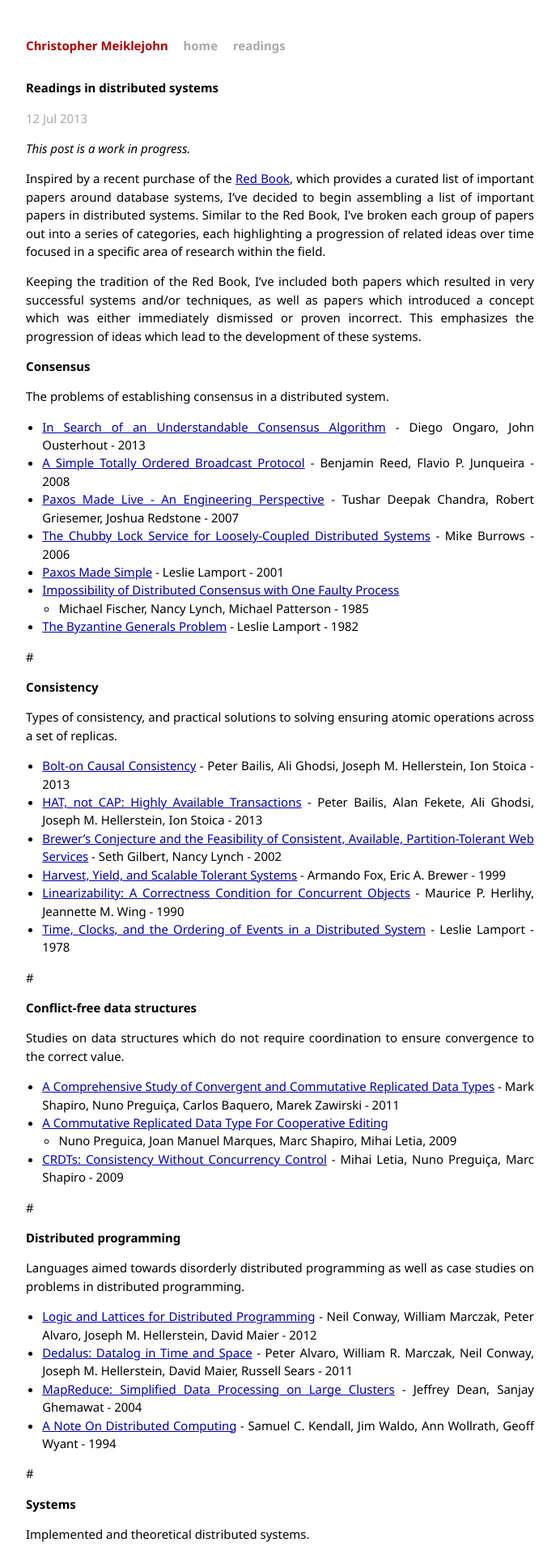
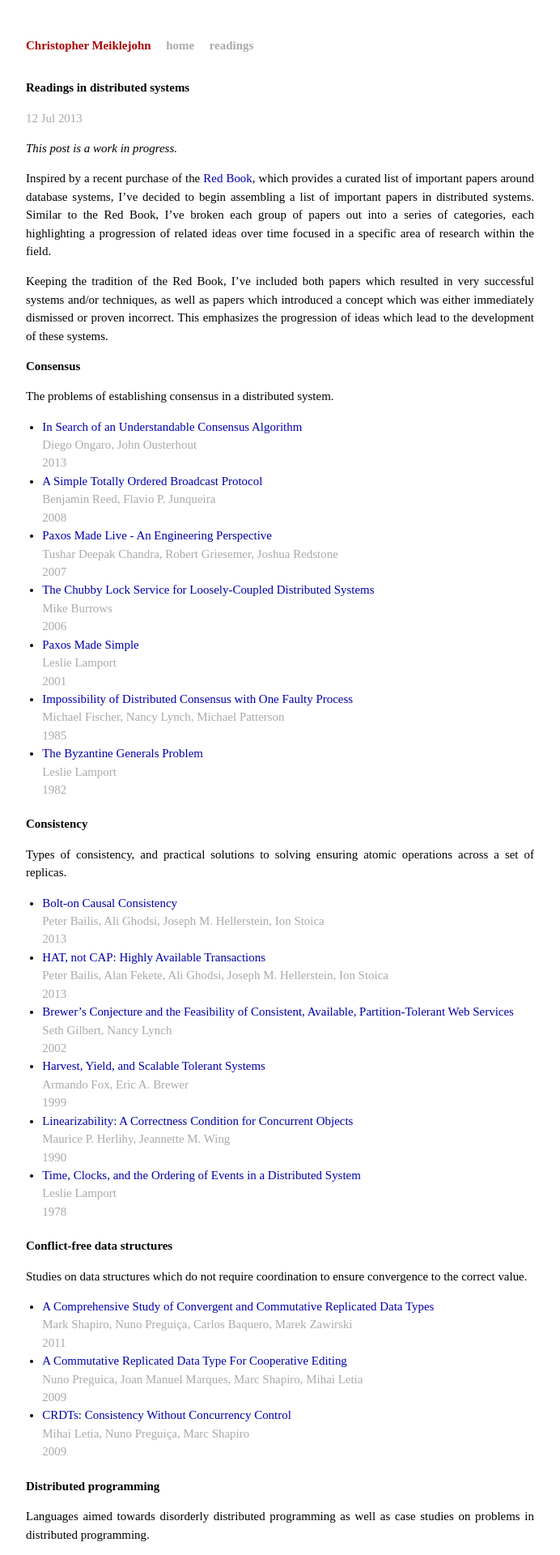
Before and after one commit to cmeiklejohn/cmeiklejohn.github.io, a Jekyll site: the page built from _posts/2013-07-12-readings-in-distributed-systems.markdown, in a window 1280 px wide. Shown: the top 1920 px of the page at 81% size, without its empty margins (294-986 px from the left). Built offline with Jekyll 4.4.1, drawn with Linux system fonts in a browser that asks for light colours; some web fonts are replaced; comment, search, counter and statistics services are not loaded; some of the changed text lies outside the part shown.

Commit message:
Update post and theme.

```diff
--- a/_layouts/default.html
+++ b/_layouts/default.html
@@ -13,7 +13,7 @@
         <link rel="stylesheet" href="/css/main.css">
 
         <link rel="alternate" type="application/rss+xml" title="{{ site.name }}" href="{{ site.url }}/feed.xml">
-
+        <link href='http://fonts.googleapis.com/css?family=Droid+Serif:400,700,400italic,700italic' rel='stylesheet' type='text/css'>
         <link href='http://fonts.googleapis.com/css?family=Noto+Sans:400,700,400italic,700italic' rel='stylesheet' type='text/css'>
         <link href='http://fonts.googleapis.com/css?family=Inconsolata:400,700' rel='stylesheet' type='text/css'>
     </head>
--- a/_posts/2013-07-12-readings-in-distributed-systems.markdown
+++ b/_posts/2013-07-12-readings-in-distributed-systems.markdown
@@ -24,98 +24,115 @@ to the development of these systems.
 
 The problems of establishing consensus in a distributed system.
 
-* [In Search of an Understandable Consensus Algorithm][raft] -
-    Diego Ongaro, John Ousterhout - 2013
-* [A Simple Totally Ordered Broadcast Protocol][zab] - Benjamin Reed,
-  Flavio P. Junqueira - 2008
-* [Paxos Made Live - An Engineering Perspective][paxoslive] -
-    Tushar Deepak Chandra, Robert Griesemer, Joshua Redstone - 2007
-* [The Chubby Lock Service for Loosely-Coupled Distributed
-  Systems][chubby] - Mike Burrows - 2006
-* [Paxos Made Simple][paxossimple] - Leslie Lamport - 2001
+* [In Search of an Understandable Consensus Algorithm][raft]
+  <span class="author">Diego Ongaro, John Ousterhout</span>
+  <span class="date">2013</span>
+* [A Simple Totally Ordered Broadcast Protocol][zab]
+  <span class="author">Benjamin Reed, Flavio P. Junqueira</span>
+  <span class="date">2008</span>
+* [Paxos Made Live - An Engineering Perspective][paxoslive]
+  <span class="author">Tushar Deepak Chandra, Robert Griesemer, Joshua Redstone</span>
+  <span class="date">2007</span>
+* [The Chubby Lock Service for Loosely-Coupled Distributed Systems][chubby]
+  <span class="author">Mike Burrows</span>
+  <span class="date">2006</span>
+* [Paxos Made Simple][paxossimple]
+  <span class="author">Leslie Lamport</span>
+  <span class="date">2001</span>
 * [Impossibility of Distributed Consensus with One Faulty Process][flp]
-  - Michael Fischer, Nancy Lynch, Michael Patterson - 1985
-* [The Byzantine Generals Problem][generals] - Leslie Lamport - 1982
-
-#
+  <span class="author">Michael Fischer, Nancy Lynch, Michael Patterson</span>
+  <span class="date">1985</span>
+* [The Byzantine Generals Problem][generals]
+  <span class="author">Leslie Lamport</span>
+  <span class="date">1982</span>
 
 ## Consistency
 
 Types of consistency, and practical solutions to solving ensuring atomic
 operations across a set of replicas.
 
-* [Bolt-on Causal Consistency][bolt] - Peter Bailis, Ali Ghodsi, Joseph
-  M. Hellerstein, Ion Stoica - 2013
-* [HAT, not CAP: Highly Available Transactions][hat] - Peter Bailis,
-  Alan Fekete, Ali Ghodsi, Joseph M. Hellerstein, Ion Stoica - 2013
-* [Brewer's Conjecture and the Feasibility of Consistent, Available,
-  Partition-Tolerant Web Services][cap] - Seth Gilbert, Nancy Lynch -
-  2002
-* [Harvest, Yield, and Scalable Tolerant Systems][harvest] - Armando
-  Fox, Eric A. Brewer - 1999
-* [Linearizability: A Correctness Condition for Concurrent
-  Objects][linearizability] - Maurice P. Herlihy, Jeannette M. Wing -
-  1990
-* [Time, Clocks, and the Ordering of Events in a Distributed
-  System][clocks] - Leslie Lamport - 1978
-
-#
+* [Bolt-on Causal Consistency][bolt]
+  <span class="author">Peter Bailis, Ali Ghodsi, Joseph M. Hellerstein, Ion Stoica</span>
+  <span class="date">2013</span>
+* [HAT, not CAP: Highly Available Transactions][hat]
+  <span class="author">Peter Bailis, Alan Fekete, Ali Ghodsi, Joseph M. Hellerstein, Ion Stoica</span>
+  <span class="date">2013</span>
+* [Brewer's Conjecture and the Feasibility of Consistent, Available, Partition-Tolerant Web Services][cap]
+  <span class="author">Seth Gilbert, Nancy Lynch</span>
+  <span class="date">2002</span>
+* [Harvest, Yield, and Scalable Tolerant Systems][harvest]
+  <span class="author">Armando Fox, Eric A. Brewer</span>
+  <span class="date">1999</span>
+* [Linearizability: A Correctness Condition for Concurrent Objects][linearizability]
+  <span class="author">Maurice P. Herlihy, Jeannette M. Wing</span>
+  <span class="date">1990</span>
+* [Time, Clocks, and the Ordering of Events in a Distributed System][clocks]
+  <span class="author">Leslie Lamport</span>
+  <span class="date">1978</span>
 
 ## Conflict-free data structures
 
 Studies on data structures which do not require coordination to ensure
 convergence to the correct value.
 
-* [A Comprehensive Study of Convergent and Commutative Replicated Data
-    Types][crdt1] - Mark Shapiro, Nuno Preguiça, Carlos Baquero, Marek
-    Zawirski - 2011
+* [A Comprehensive Study of Convergent and Commutative Replicated Data Types][crdt1]
+  <span class="author">Mark Shapiro, Nuno Preguiça, Carlos Baquero, Marek Zawirski</span>
+  <span class="date">2011</span>
 * [A Commutative Replicated Data Type For Cooperative Editing][treedoc]
-  - Nuno Preguica, Joan Manuel Marques, Marc Shapiro, Mihai Letia, 2009
-* [CRDTs: Consistency Without Concurrency Control][crdt2] - Mihai Letia,
-  Nuno Preguiça, Marc Shapiro - 2009
-
-#
+  <span class="author">Nuno Preguica, Joan Manuel Marques, Marc Shapiro,
+  Mihai Letia</span>
+  <span class="date">2009</span>
+* [CRDTs: Consistency Without Concurrency Control][crdt2]
+  <span class="author">Mihai Letia, Nuno Preguiça, Marc Shapiro</span>
+  <span class="date">2009</span>
 
 ## Distributed programming
 
 Languages aimed towards disorderly distributed programming as well as
 case studies on problems in distributed programming.
 
-* [Logic and Lattices for Distributed Programming][blooml] - Neil
-  Conway, William Marczak, Peter Alvaro, Joseph M. Hellerstein, David
-  Maier - 2012
-* [Dedalus: Datalog in Time and Space][dedalus] - Peter Alvaro, William
-  R. Marczak, Neil Conway, Joseph M. Hellerstein, David Maier, Russell
-  Sears - 2011
-* [MapReduce: Simplified Data Processing on Large Clusters][mapreduce] -
-  Jeffrey Dean, Sanjay Ghemawat - 2004
-* [A Note On Distributed Computing][computing] - Samuel C. Kendall, Jim
-  Waldo, Ann Wollrath, Geoff Wyant - 1994
-
-#
+* [Logic and Lattices for Distributed Programming][blooml]
+  <span class="author">Neil Conway, William Marczak, Peter Alvaro,
+  Joseph M. Hellerstein, David Maier</span>
+  <span class="date">2012</span>
+* [Dedalus: Datalog in Time and Space][dedalus]
+  <span class="author">Peter Alvaro, William R. Marczak, Neil Conway,
+  Joseph M. Hellerstein, David Maier, Russell Sears</span>
+  <span class="date">2011</span>
+* [MapReduce: Simplified Data Processing on Large Clusters][mapreduce]
+  <span class="author">Jeffrey Dean, Sanjay Ghemawat</span>
+  <span class="date">2004</span>
+* [A Note On Distributed Computing][computing]
+  <span class="author">Samuel C. Kendall, Jim Waldo, Ann Wollrath, Geoff
+  Wyant</span>
+  <span class="date">1994</span>
 
 ## Systems
 
 Implemented and theoretical distributed systems.
 
-* [A History Of The Virtual Synchrony Replication Model][synchrony] -
-  Ken Birman - 2010
-* [Cassandra — A Decentralized Structured Storage System][cassandra] -
-    Avinash Lakshman, Prashant Malik - 2009
-* [Dynamo: Amazon’s Highly Available Key-Value Store][dynamo] - Giuseppe
-  DeCandia, Deniz Hastorun, Madan Jampani, Gunavardhan Kakulapati,
-  Avinash Lakshman, Alex Pilchin, Swaminathan Sivasubramanian, Peter
-  Vosshall and Werner Vogels - 2007
-* [Stasis: Flexible Transactional Storage][stasis] - Russell Sears, Eric
-  Brewer - 2006
+* [A History Of The Virtual Synchrony Replication Model][synchrony]
+  <span class="author">Ken Birman</span>
+  <span class="date">2010</span>
+* [Cassandra — A Decentralized Structured Storage System][cassandra]
+  <span class="author">Avinash Lakshman, Prashant Malik</span>
+  <span class="date">2009</span>
+* [Dynamo: Amazon’s Highly Available Key-Value Store][dynamo]
+  <span class="author">Giuseppe DeCandia, Deniz Hastorun, Madan Jampani,
+  Gunavardhan Kakulapati, Avinash Lakshman, Alex Pilchin, Swaminathan
+  Sivasubramanian, Peter Vosshall and Werner Vogels</span>
+  <span class="date">2007</span>
+* [Stasis: Flexible Transactional Storage][stasis]
+  <span class="author">Russell Sears, Eric Brewer</span>
+  <span class="date">2006</span>
 * [Bigtable: A Distributed Storage System for Structured Data][bigtable]
-  - Fay Chang, Jeffrey Dean, Sanjay Ghemawat, Wilson C. Hsieh, Deborah
-    A.  Wallach, Mike Burrows, Tushar Chandra, Andrew Fikes, and Robert
-    E.  Gruber - 2006
-* [The Process Group Approach to Reliable Distributed Computing][isis] -
-  Ken Birman - 1993
-
-#
+  <span class="author">Fay Chang, Jeffrey Dean, Sanjay Ghemawat, Wilson
+  C. Hsieh, Deborah A. Wallach, Mike Burrows, Tushar Chandra, Andrew
+  Fikes, and Robert E. Gruber</span>
+  <span class="date">2006</span>
+* [The Process Group Approach to Reliable Distributed Computing][isis]
+  <span class="author">Ken Birman</span>
+  <span class="date">1993</span>
 
 I'm hoping to make this into a living document, so please submit [pull
 requests][pull] or leave comments!
--- a/css/main.css
+++ b/css/main.css
@@ -14,7 +14,7 @@ html, body { height: 100%; }
 
 body {
   background-color: #FFF;
-  font-family: 'Noto Sans', sans-serif;
+  font-family: 'Droid Serif', serif;
   font-size: small;
   text-align: center;
 }
@@ -23,6 +23,24 @@ body {
 
 blockquote {
   margin-left: 25px;
+}
+
+ul {
+  margin-bottom: 20px;
+}
+
+a {
+  text-decoration: none;
+}
+
+span.author {
+  color: #aaa;
+  display: block;
+}
+
+span.date {
+  color: #aaa;
+  display: block;
 }
 
 h1, h2, h3, h4, h5, h6 {
```
